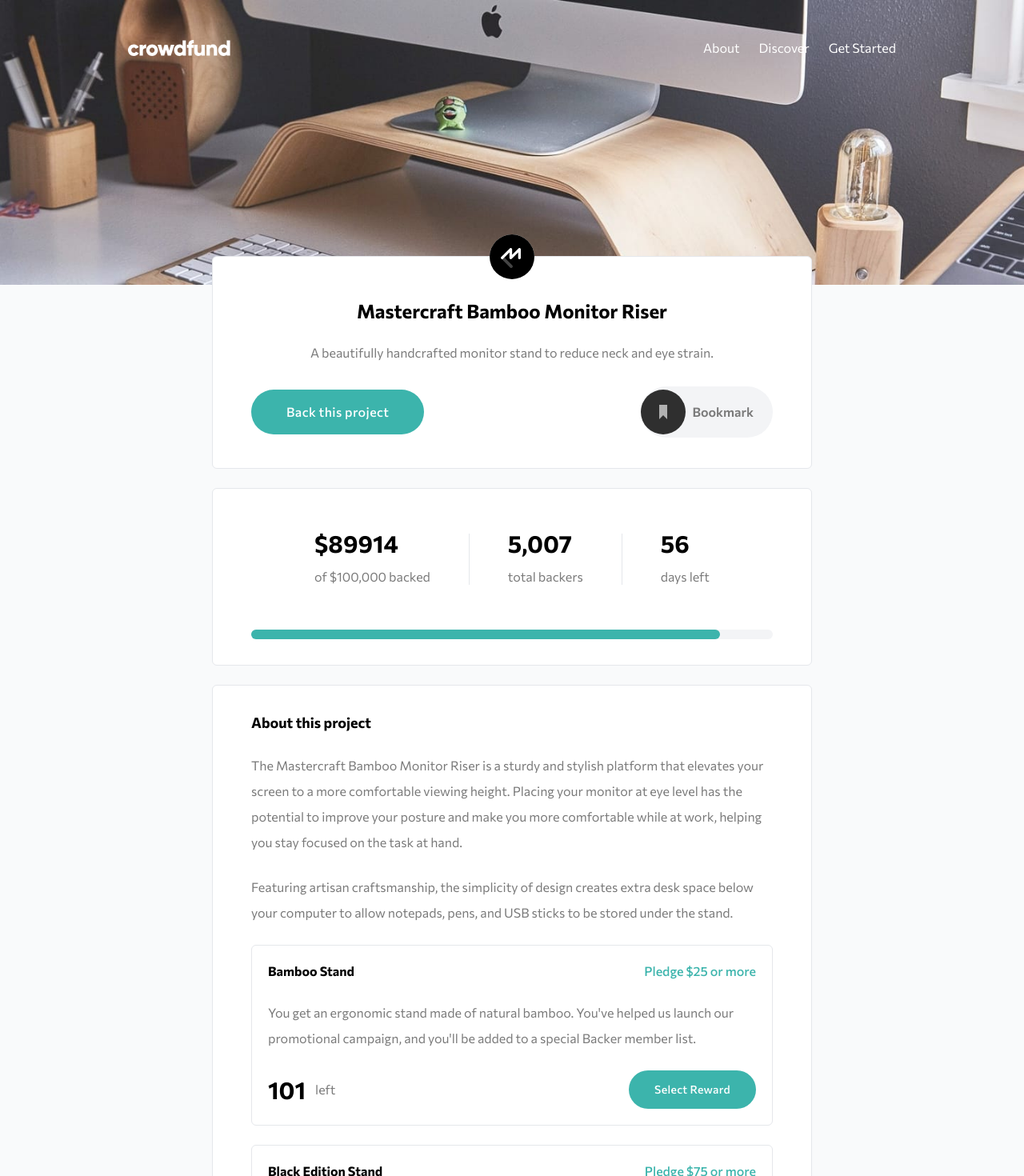
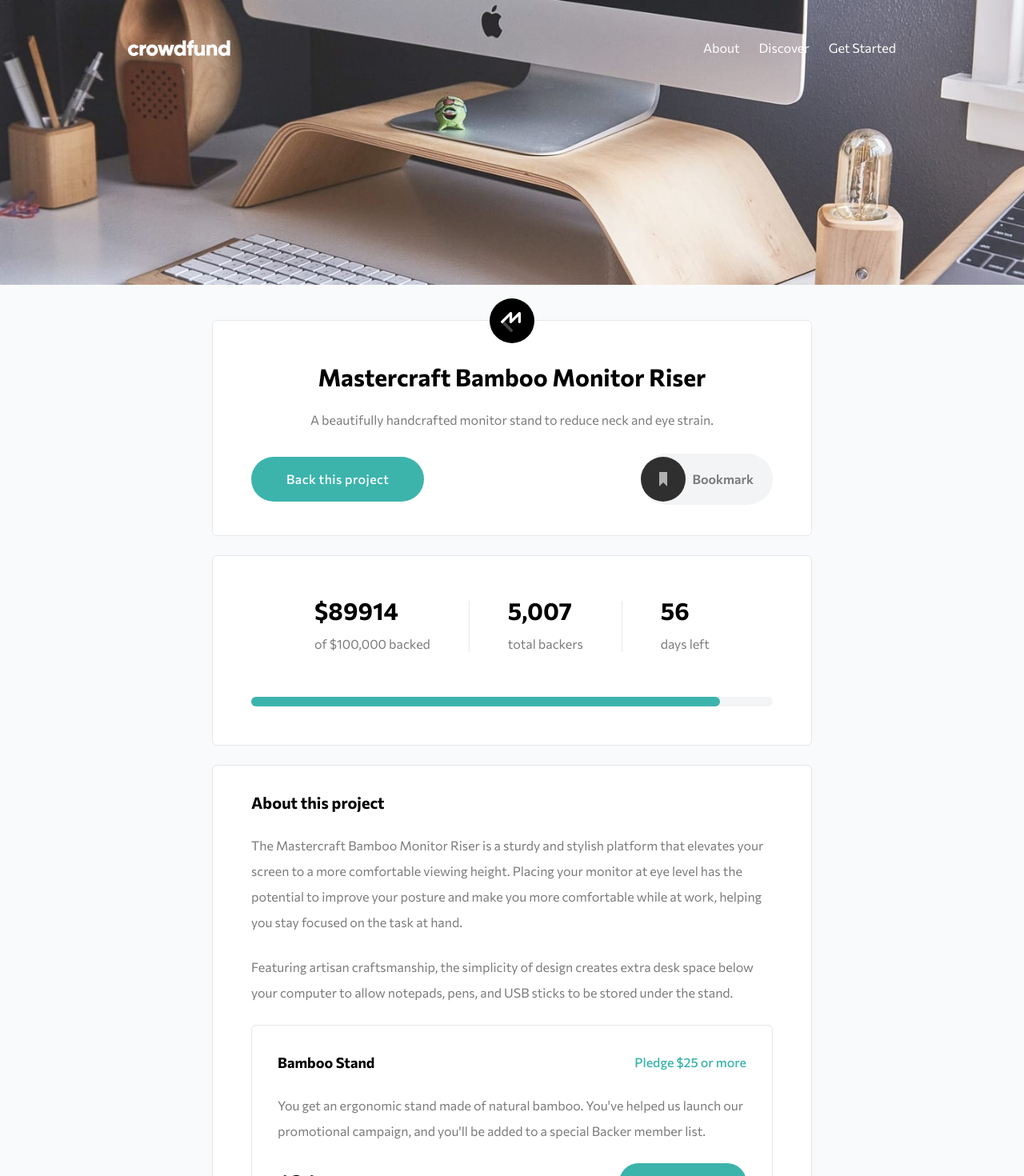
Before and after one commit to sara11211/crowdfunding-product-page, a React (Vite) app: page / in a window 1280 px wide. Shown: the top 1470 px of the page at 80% size. Built offline with nearby package versions, Linux system fonts and the light colour scheme.

Commit message:
fixed some details

```diff
--- a/src/App.jsx
+++ b/src/App.jsx
@@ -41,7 +41,7 @@ const App = () => {
   return (
     <main>
       <Navbar />
-      <div className="absolute top-[40%] flex flex-col gap-6 items-center w-full px-6">
+      <div className="absolute top-[40%] flex flex-col gap-6 items-center w-full px-6 xl:top-[50%]">
         <Bookmark data={pledgeData} onPledgeSubmit={handlePledgeSubmit} />
         <Stats ref={statsRef} totalBacked={totalBacked} />
         <About data={pledgeData} onPledgeSubmit={handlePledgeSubmit} />
--- a/src/components/sections/About.jsx
+++ b/src/components/sections/About.jsx
@@ -14,7 +14,7 @@ const About = ({ data, onPledgeSubmit }) => {
   return (
     <>
       <div className="flex flex-col items-start gap-6 text-left card max-w-[750px] w-full">
-        <h2 className="text-lg font-bold">About this project</h2>
+        <h2 className="text-lg font-bold lg:text-xl">About this project</h2>
         <p className="base">
           The Mastercraft Bamboo Monitor Riser is a sturdy and stylish platform
           that elevates your screen to a more comfortable viewing height.
@@ -31,10 +31,10 @@ const About = ({ data, onPledgeSubmit }) => {
           {data.map((item) => (
             <li
               key={item.name}
-              className={`small-card ${item.numberLeft === 0 ? "opacity-50" : ""}`}
+              className={`small-card p-8 ${item.numberLeft === 0 ? "opacity-50" : ""}`}
             >
-              <div className="w-full lg:flex lg:justify-between">
-                <h3 className="font-bold">{item.name}</h3>
+              <div className="w-full lg:flex lg:justify-between lg:items-center">
+                <h3 className="font-bold lg:text-lg">{item.name}</h3>
                 <p className="font-medium text-light-cyan">{`Pledge $${item.price} or more`}</p>
               </div>
               <p className="base">{item.description}</p>
--- a/src/components/sections/Bookmark.jsx
+++ b/src/components/sections/Bookmark.jsx
@@ -54,7 +54,7 @@ const Bookmark = ({data, onPledgeSubmit}) => {
         <div className="absolute top-0 transform -translate-x-1/2 -translate-y-1/2 bg-white rounded-full left-1/2">
           <img src={mastercraftLogo} alt="mastercraft logo" />
         </div>
-        <h1 className="px-2 mt-5 text-xl font-bold leading-6 capitalize lg:text-2xl">
+        <h1 className="px-2 mt-5 text-xl font-bold leading-6 capitalize lg:text-3xl">
           mastercraft bamboo monitor riser
         </h1>
         <p className="base">
--- a/src/components/sections/Stats.jsx
+++ b/src/components/sections/Stats.jsx
@@ -4,7 +4,7 @@ import ProgressBar from "../ProgressBar"
 
 const Stats = forwardRef(({ totalBacked }, ref) => {
   return (
-    <div ref={ref} className="gap-8 card max-w-[750px] w-full">
+    <div ref={ref} className="gap-8 card max-w-[750px] w-full pb-12">
       <ul className="flex flex-col lg:flex-row lg:items-center base">
         <li className="lg:flex lg:flex-col lg:items-start">
           <span className="block mb-2 text-3xl font-bold text-black">
```
Also changed, not shown: 1 other file (tests, documents, lock files or other folders).
